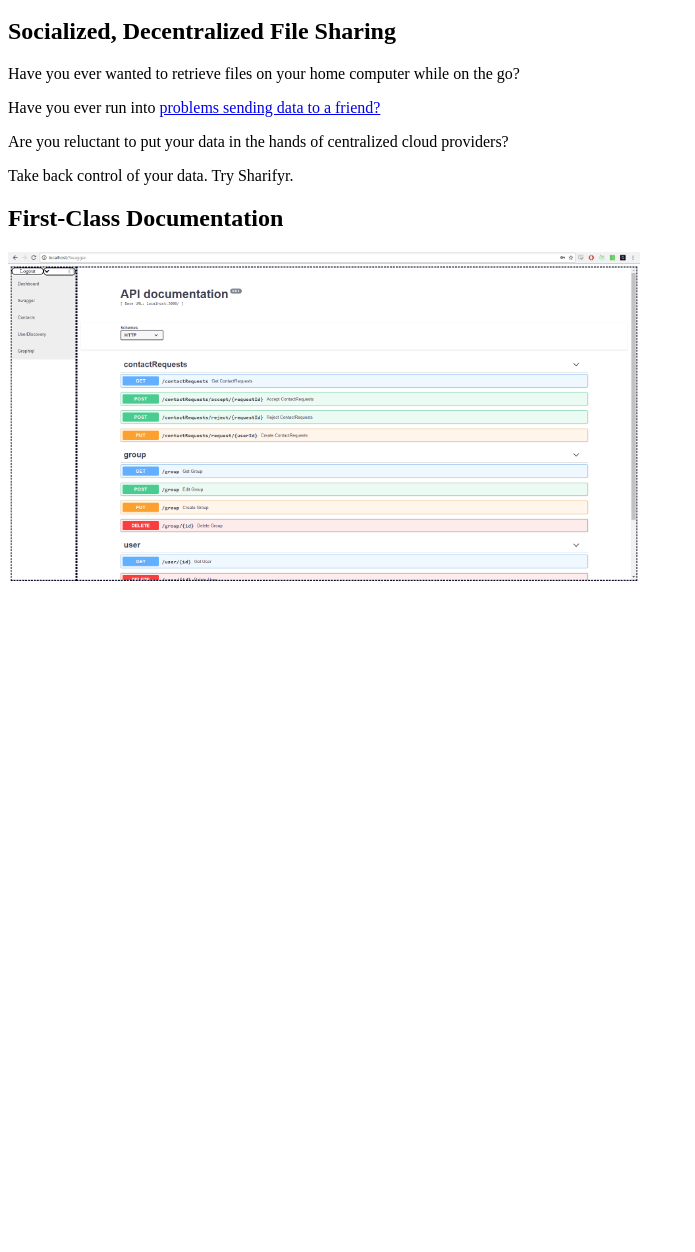
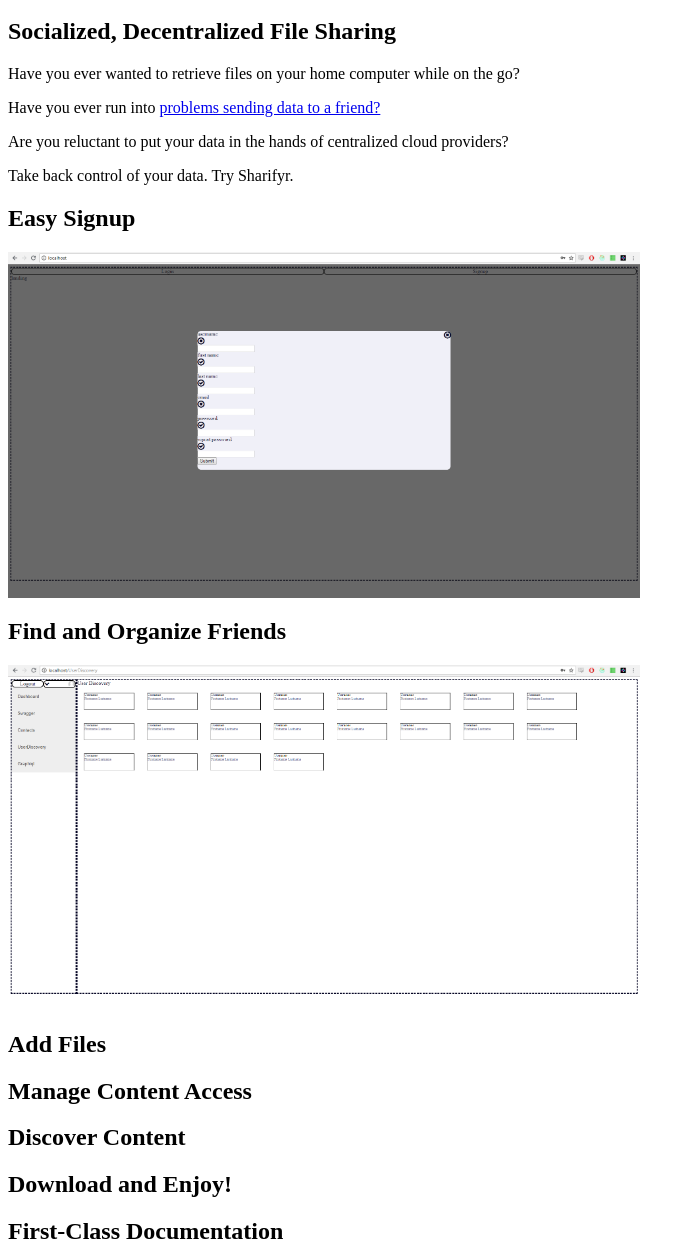
Before and after one commit to sharifyr/sharifyr.github.io, a plain HTML site: page index.html in a window 1280 px wide. Shown: the part 48-1300 px from the top of the page, without its empty margins (0-695 px from the left). Before the commit the page ends 800 px from the top, so only its background shows below. Drawn offline with Linux system fonts and the light colour scheme.

Commit message:
more images.

```diff
--- a/index.html
+++ b/index.html
@@ -13,6 +13,14 @@
         <p>Take back control of your data. Try Sharifyr.</p>
       </div>
       <div>
+        <h2>Easy Signup</h2>
+        <img src="./images/Signup.png"/>
+        <h2>Find and Organize Friends</h2>
+        <img src="./images/UserDiscovery.png"/>
+        <h2>Add Files</h2>
+        <h2>Manage Content Access</h2>
+        <h2>Discover Content</h2>
+        <h2>Download and Enjoy!</h2>
         <h2>First-Class Documentation</h2>
         <img src="./images/ApiDashboard.png"/>
       </div>
```
Also changed, not shown: images/Signup.png (added), images/UserDiscovery.png (added).
